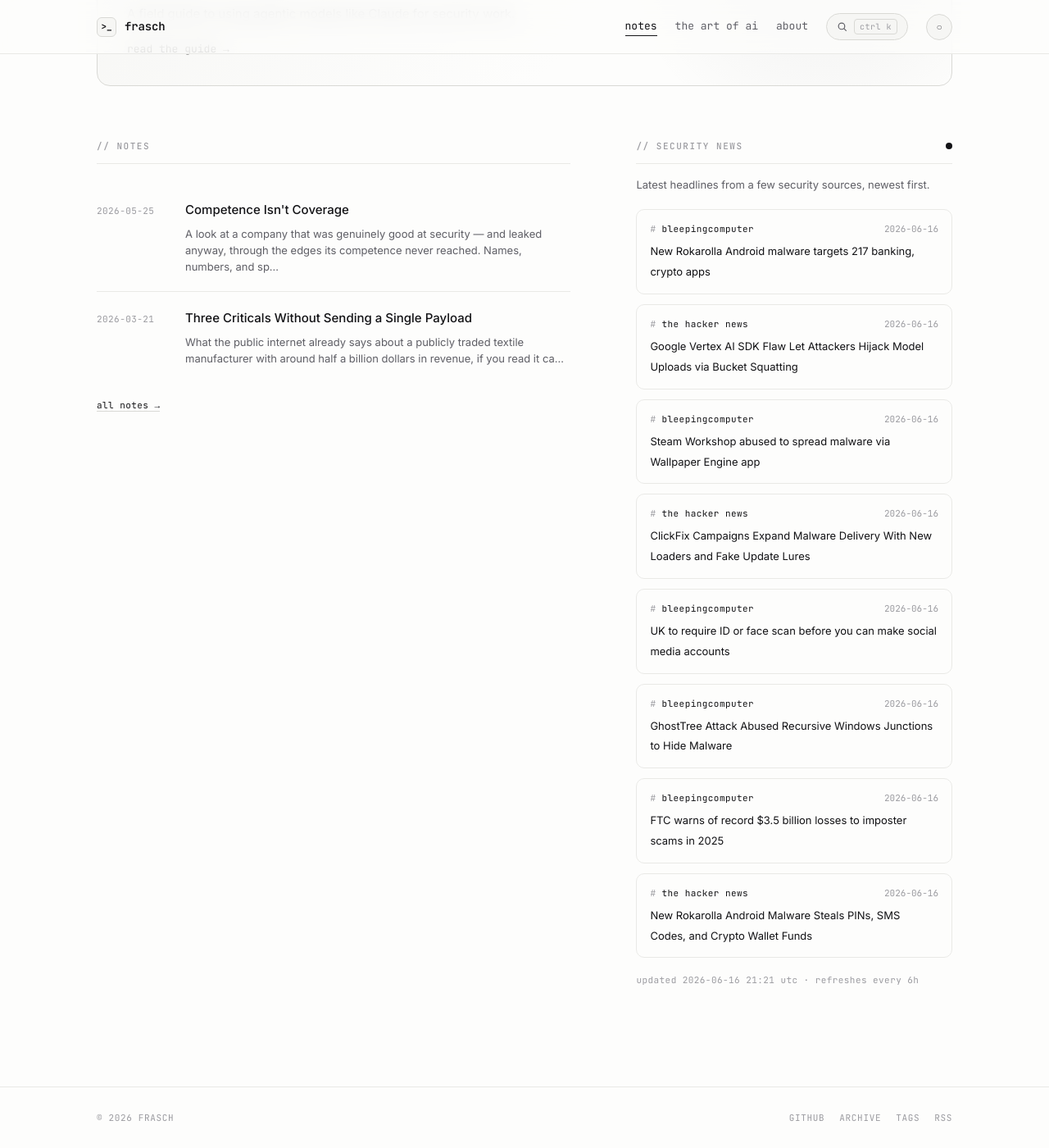
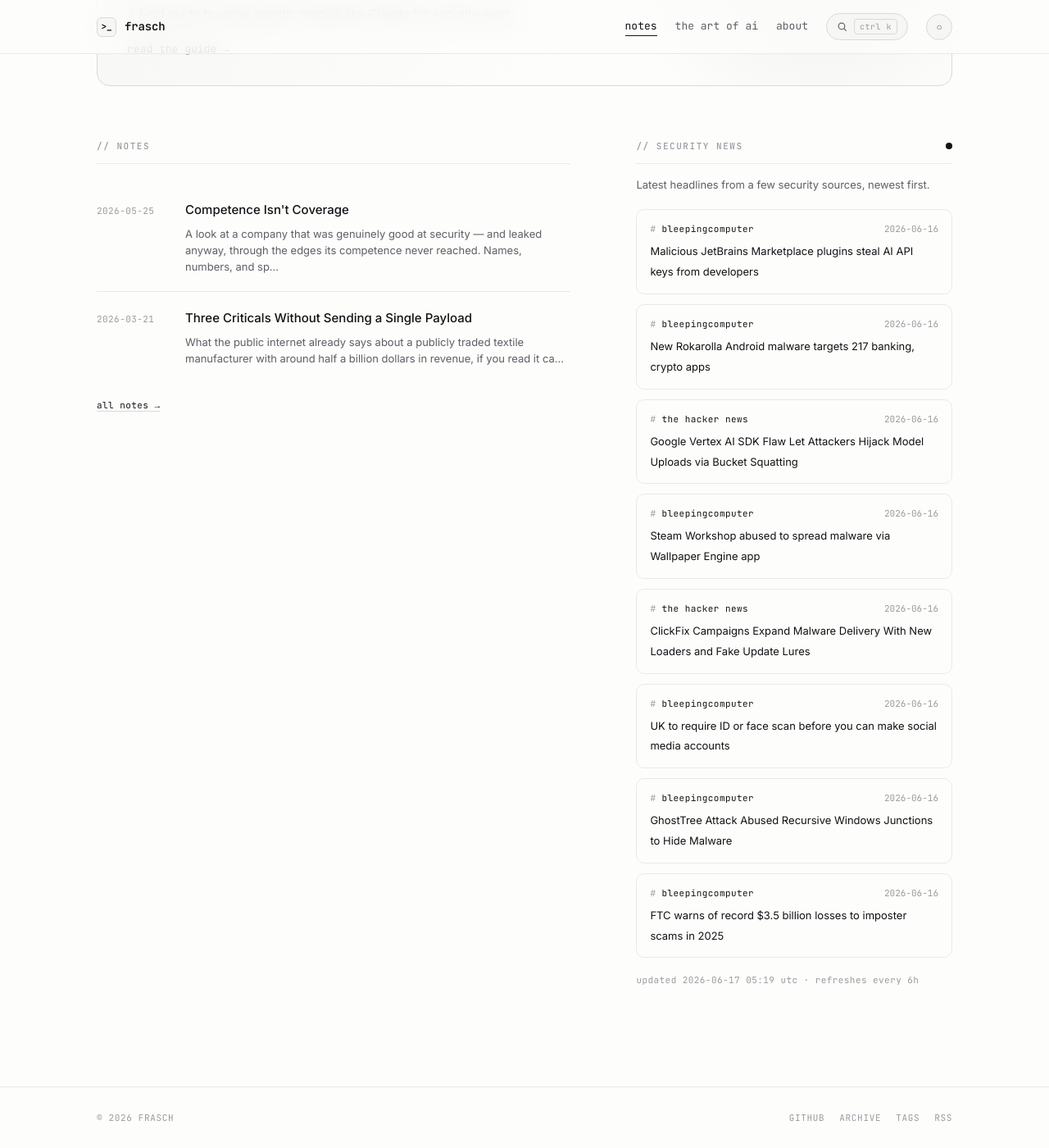
Before and after one commit to whoisfrasch/frasch, a Jekyll site: the page built from index.html, in a window 1280 px wide and 1400 px high, scrolled down 615 px. Shown: the whole window at 82% size. Built offline with Jekyll 4.4.1, drawn with Linux system fonts in a browser that asks for light colours.

Commit message:
Refresh security news feed

```diff
--- a/_data/news.json
+++ b/_data/news.json
@@ -1,6 +1,12 @@
 {
-  "updated": "2026-06-16T21:21:00Z",
+  "updated": "2026-06-17T05:19:00Z",
   "items": [
+    {
+      "source": "bleepingcomputer",
+      "title": "Malicious JetBrains Marketplace plugins steal AI API keys from developers",
+      "link": "https://www.bleepingcomputer.com/news/security/malicious-jetbrains-marketplace-plugins-steal-ai-api-keys-from-developers/",
+      "date": "2026-06-16T21:54:50Z"
+    },
     {
       "source": "bleepingcomputer",
       "title": "New Rokarolla Android malware targets 217 banking, crypto apps",
@@ -42,12 +48,6 @@
       "title": "FTC warns of record $3.5 billion losses to imposter scams in 2025",
       "link": "https://www.bleepingcomputer.com/news/security/ftc-warns-of-record-35-billion-losses-to-imposter-scams-in-2025/",
       "date": "2026-06-16T13:42:19Z"
-    },
-    {
-      "source": "the hacker news",
-      "title": "New Rokarolla Android Malware Steals PINs, SMS Codes, and Crypto Wallet Funds",
-      "link": "https://thehackernews.com/2026/06/new-rokarolla-android-malware-steals.html",
-      "date": "2026-06-16T13:10:17Z"
     }
   ]
 }
```
